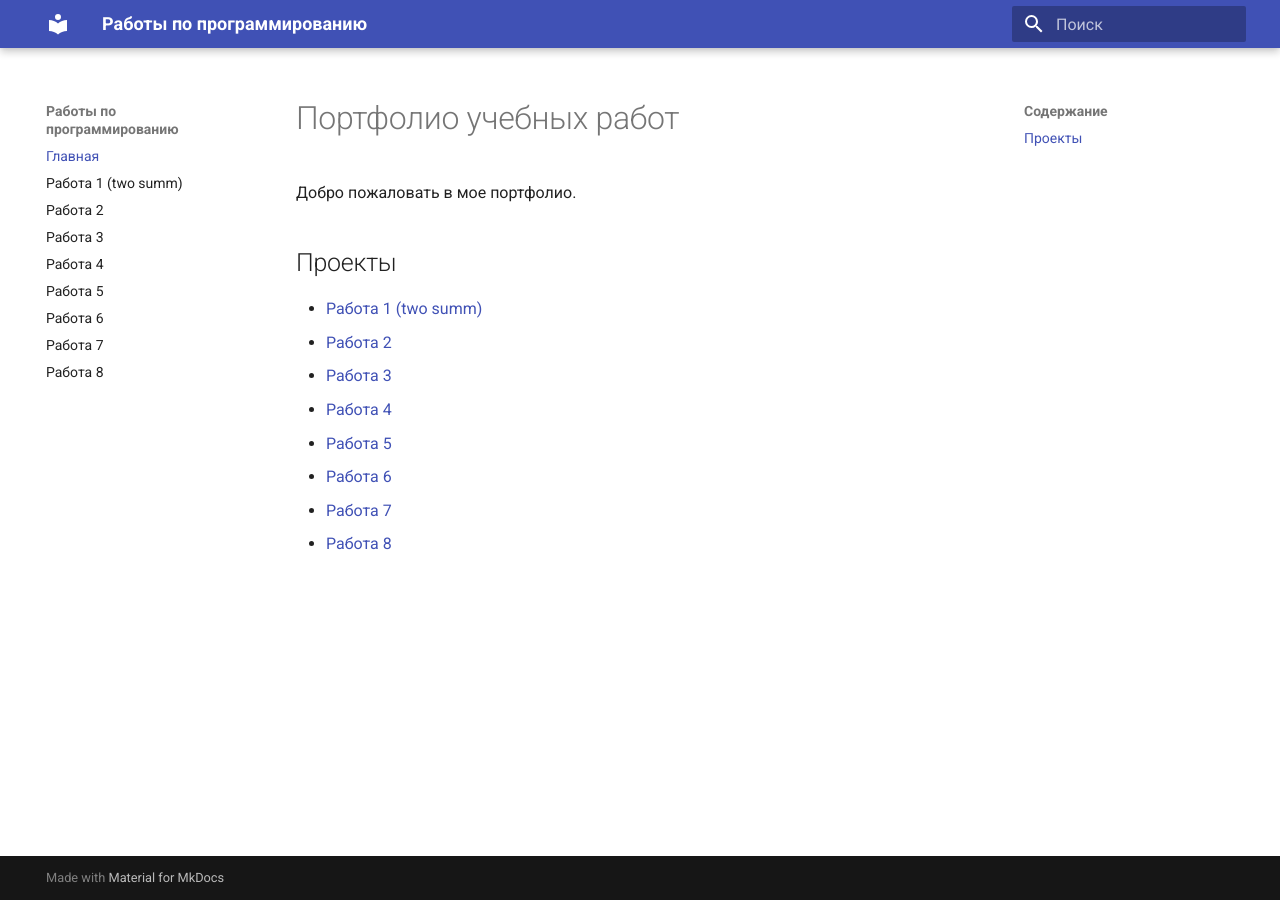
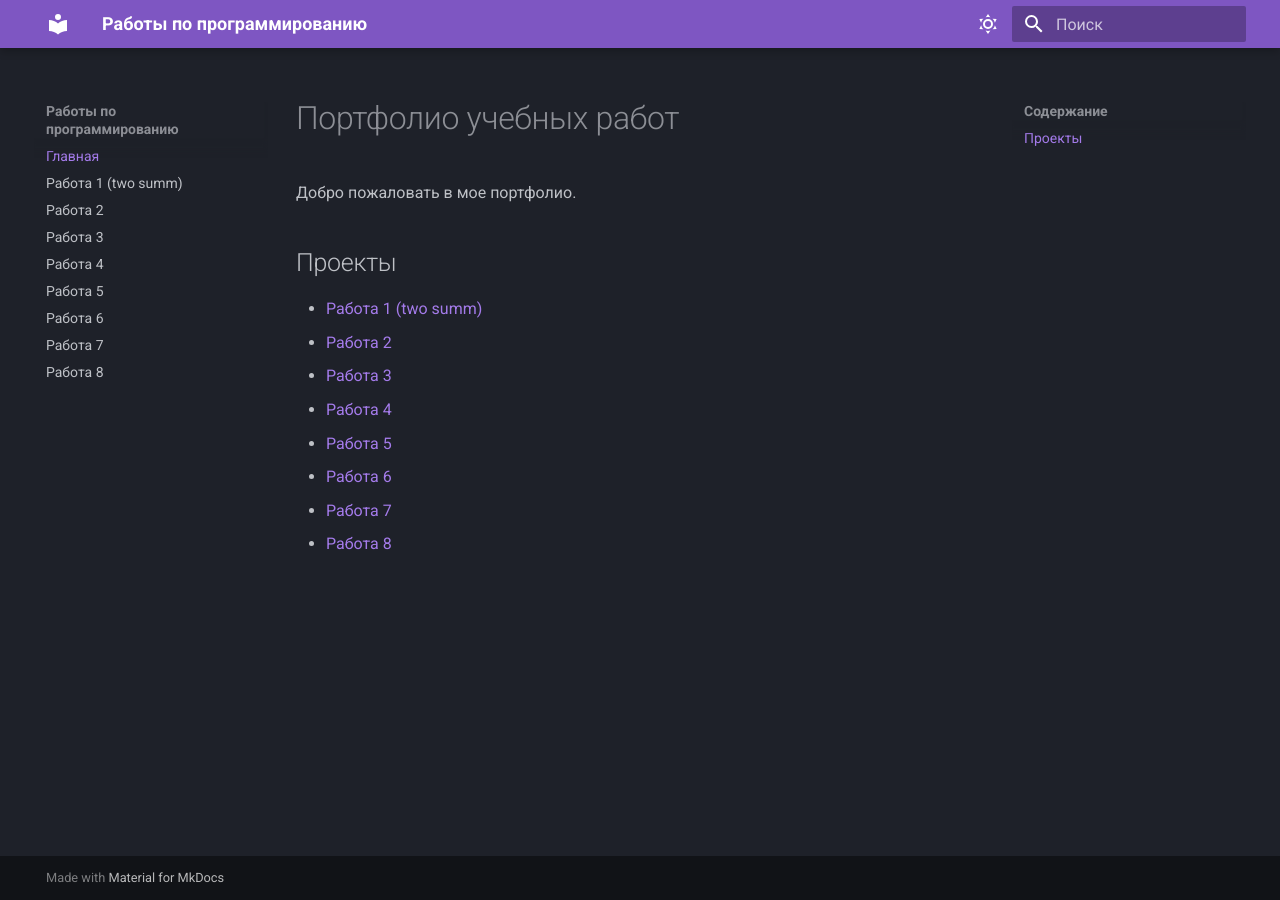
Before and after one commit to Artomaniia/programming_portfolio_site, an MkDocs documentation site: the page built from docs/index.md, in a window 1280 px wide. Built offline with MkDocs 1.6.1 and Material for MkDocs 9.7.7, drawn with Linux system fonts in a browser that asks for light colours.

Commit message:
Add color palette configuration for theme

```diff
--- a/mkdocs.yml
+++ b/mkdocs.yml
@@ -3,6 +3,20 @@
 
 theme:
   name: material
+  palette:
+    - scheme: slate
+      primary: deep purple
+      accent: pink
+      toggle:
+        icon: material/weather-sunny
+        name: Switch to light mode
+
+    - scheme: default
+      primary: indigo
+      accent: deep orange
+      toggle:
+        icon: material/weather-night
+        name: Switch to dark mode
   language: ru
 
 nav:
```
